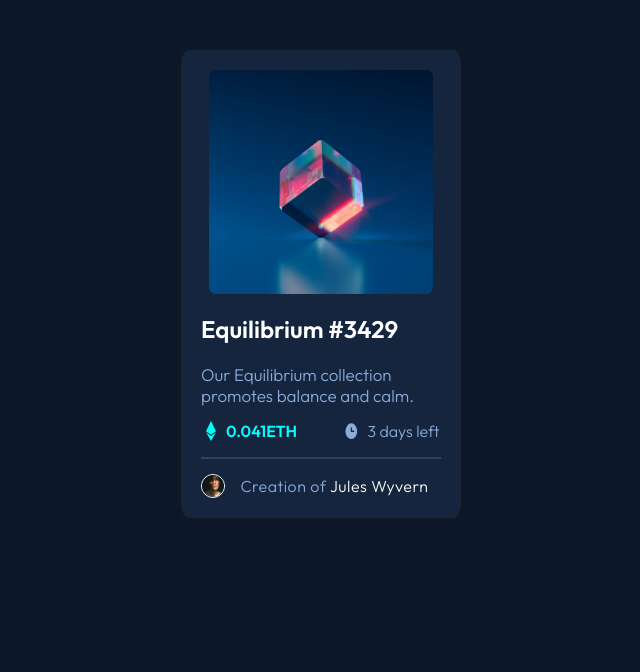
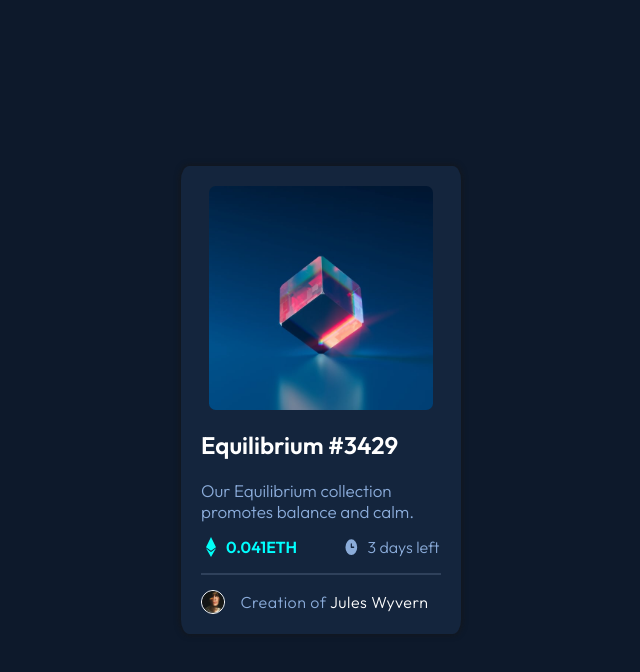
Before and after one commit to Lala0419/NFT-card-preview-progect, a plain HTML site: page index.html in a window 1280 px wide. Shown: the whole page, without its empty margins (319-959 px from the left). Drawn offline with Linux system fonts and the light colour scheme.

Commit message:
second
height 100vh
clear

```diff
--- a/style.css
+++ b/style.css
@@ -2,7 +2,7 @@
 
 body {
   width: 100%;
-  height: 100%;
+  height: 100vh;
   margin: 0;
   background-color: hsl(217, 54%, 11%);
   display: flex;
@@ -15,6 +15,7 @@ body {
   display: flex;
   flex-direction: column;
   align-items: center;
+  justify-content: center;
   border-radius: 3%;
   background-color: hsl(216, 50%, 16%);
   box-shadow: 0px 0px 6px 0px #161616;
@@ -29,11 +30,7 @@ body {
 .img_container:hover .img2 {
   display: flex;
 }
-.img_container:hover .img2 img {
-  /* display: flex; */
-  /* align-items: center;
-  justify-content: center; */
-}
+
 .img1 {
   position: absolute;
   /* border: 1px solid red; */
@@ -59,10 +56,6 @@ body {
   background-color: rgba(0, 255, 255, 0.39);
   border-radius: 3%;
   display: none;
-}
-.img2 img {
-  /* border: 1px solid white; */
-  /* display: none; */
 }
 
 /* .container img:hover::after{
```
